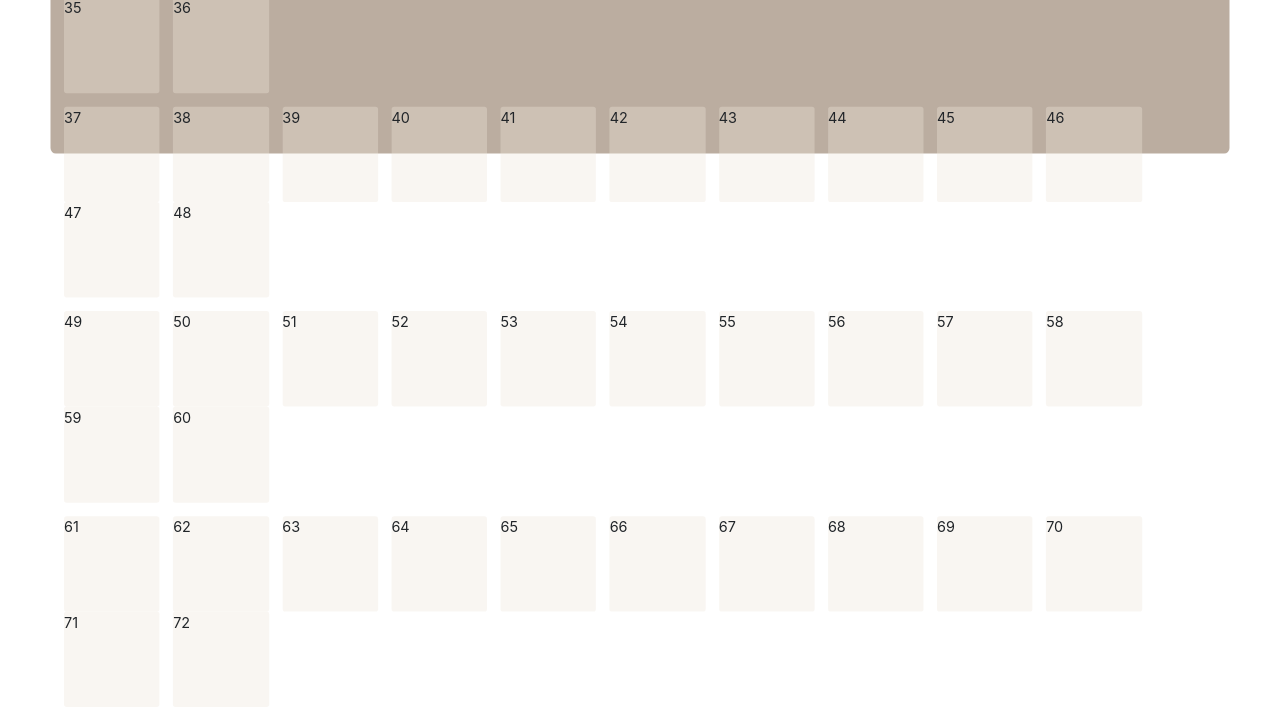
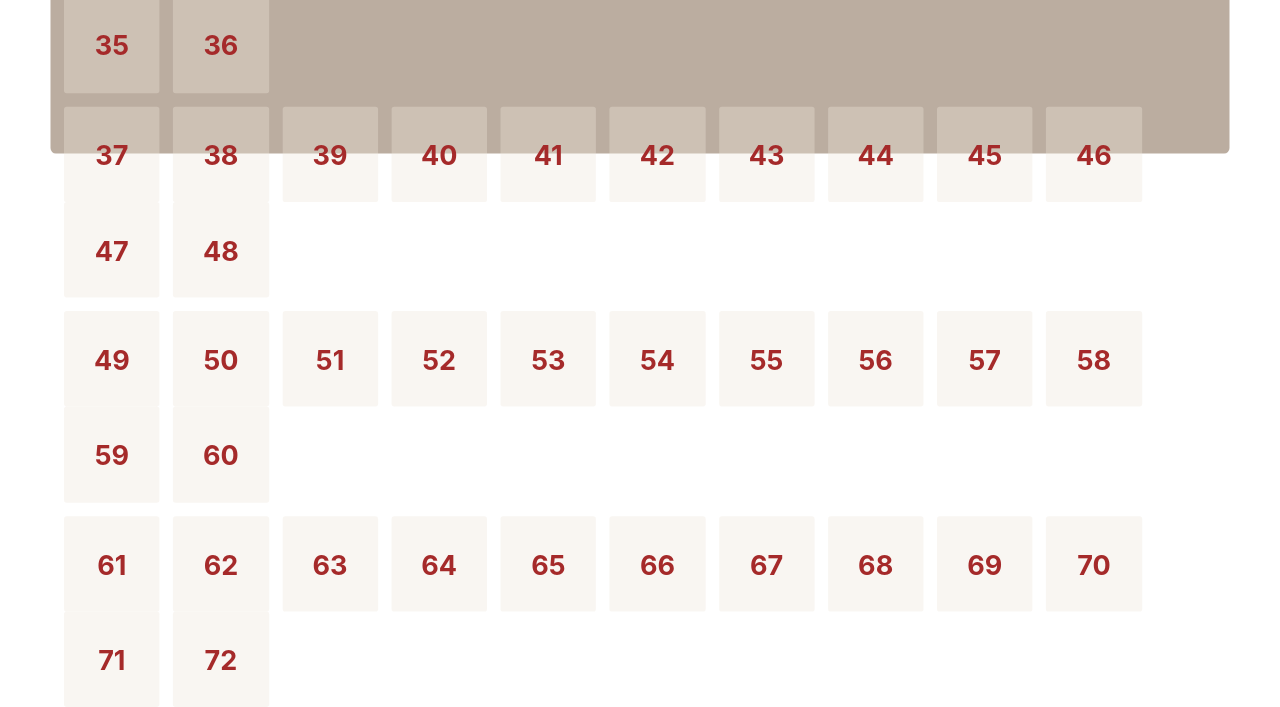
Before and after one commit to MaksymSharinDev/strive-apr21-M1D9, a plain HTML site: page index.html in a window 1280 px wide. Shown: the part 715-1422 px from the top of the page. Drawn offline with nearby package versions, Linux system fonts and the light colour scheme.

Commit message:
feat: change n color

```diff
--- a/index.html
+++ b/index.html
@@ -22,6 +22,13 @@
       transform: scale(0.9);
       position: relative;
       top: -40px;
+    }
+    .grid-cell{
+      text-align: center;
+      padding: 32px;
+      font-weight: bold;
+      font-size: 30px;
+      color:brown
     }
   </style>
 </head>
@@ -100,31 +107,3 @@
 </body>
 
 </html>
-<!--
-
-      <div class="grid-row">
-        <div class="grid-cell"></div>
-        <div class="grid-cell"></div>
-        <div class="grid-cell"></div>
-        <div class="grid-cell"></div>
-      </div>
-      <div class="grid-row">
-        <div class="grid-cell"></div>
-        <div class="grid-cell"></div>
-        <div class="grid-cell"></div>
-        <div class="grid-cell"></div>
-      </div>
-      <div class="grid-row">
-        <div class="grid-cell"></div>
-        <div class="grid-cell"></div>
-        <div class="grid-cell"></div>
-        <div class="grid-cell"></div>
-      </div>
-      <div class="grid-row">
-        <div class="grid-cell"></div>
-        <div class="grid-cell"></div>
-        <div class="grid-cell"></div>
-        <div class="grid-cell"></div>
-      </div>
-    </div>
--->
```
